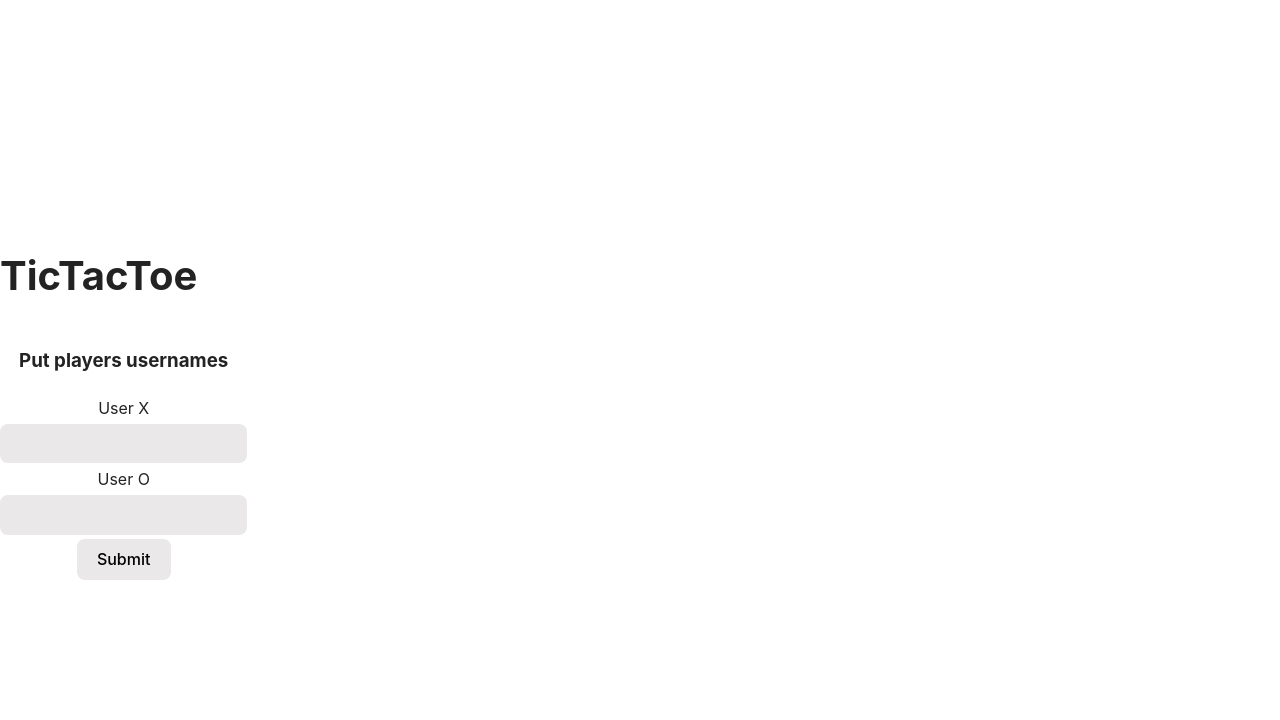
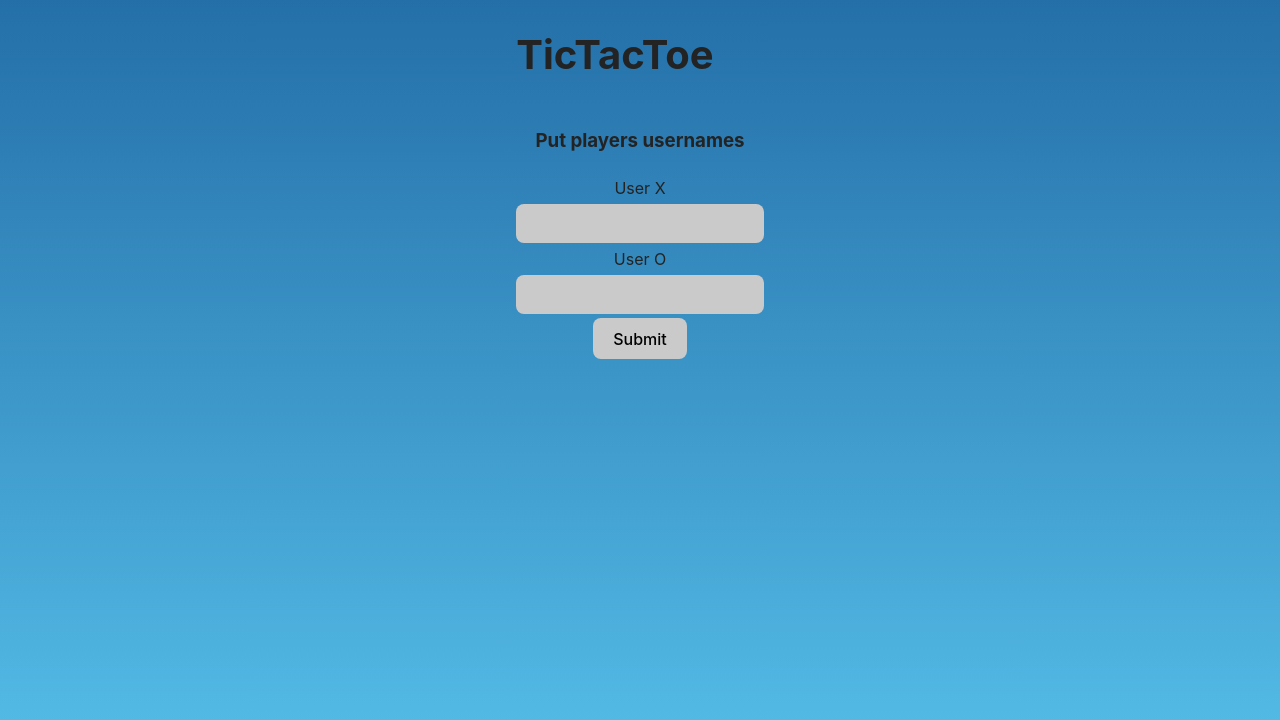
Before and after one commit to HugoSbl/TicTacToe, a Next.js app: page / in a window 1280 px wide. Shown: the top 720 px of the page. Built offline with nearby package versions, Linux system fonts and the light colour scheme.

Commit message:
modifications of css

```diff
--- a/styles/index.css
+++ b/styles/index.css
@@ -31,13 +31,16 @@
 
 @media (prefers-color-scheme: light) {
   :root {
-    --bg-color: #ffffff;
+    --bg-color: #f5f5f5;
     --color: #232323;
     --primary: #747bff;
-    --input-background: #eae8e8;
-    --paper: #c7ecee;
+    --input-background: #cacaca;
+    --paper: #aaeff3;
     --bg-code: #f8efba;
   }
+}
+body {
+  background: linear-gradient(to top, #57c1eb 0%, #246fa8 100%);;
 }
 
 a {
@@ -56,6 +59,7 @@ body {
   place-items: center;
   min-width: 320px;
   min-height: 100vh;
+  flex-direction: column;
 }
 
 body,
```
